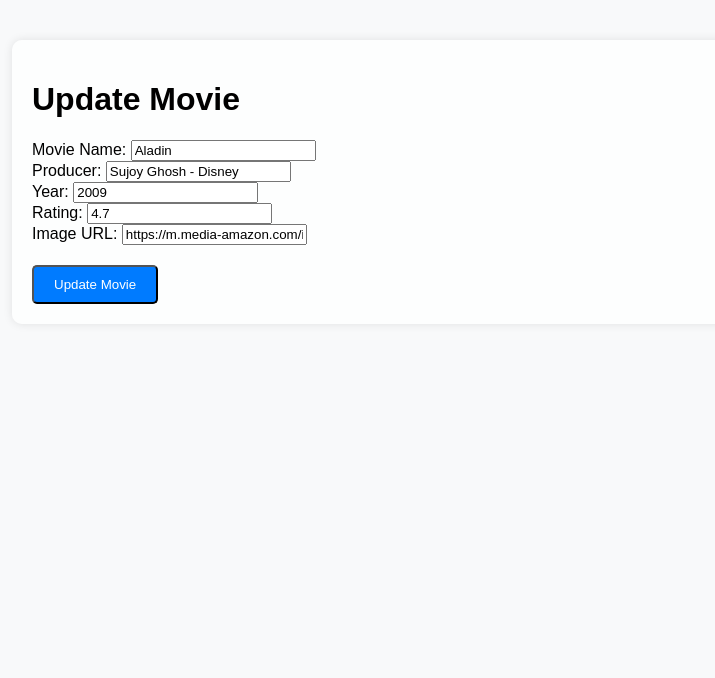
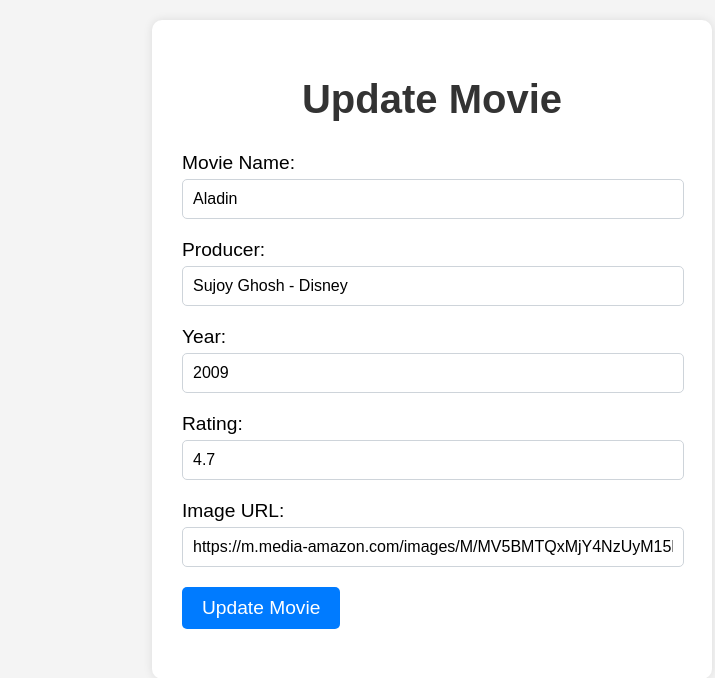
Before and after one commit to adim93d/moviweb_app, a Flask app: page /users/1/update_movie/3 in a window 1280 px wide. Shown: the top 678 px of the page, without its empty margins (208-923 px from the left). Run offline with Flask 3, Linux system fonts and the light colour scheme.

Commit message:
updated styling

```diff
--- a/data/movie_data.json
+++ b/data/movie_data.json
@@ -170,11 +170,11 @@
         "name": "Nimrod",
         "movies": {}
     },
-    "10": {
-        "name": "Adilev",
+    "11": {
+        "name": "Mario",
         "movies": {
             "1": {
-                "movie_name": "Peter Pan - original",
+                "movie_name": "Peter Pan",
                 "producer": "Clyde Geronimi, Wilfred Jackson, Hamilton Luske",
                 "year": "1953",
                 "rating": "7.3",
--- a/static/styles.css
+++ b/static/styles.css
@@ -1,72 +1,174 @@
 /* static/styles.css */
 
+/* Global styles */
 body {
     font-family: Arial, sans-serif;
-    background-color: #f8f9fa; /* Soft background color */
+    background-color: #f4f4f4;
     margin: 0;
     padding: 0;
 }
 
 .container {
-    max-width: 800px;
-    margin: 40px auto;
+    width: 80%;
+    max-width: 1200px;
+    margin: 20px auto;
     padding: 20px;
-    background-color: rgba(255, 255, 255, 0.8); /* Semi-transparent background */
+    background-color: #fff;
     border-radius: 10px;
-    box-shadow: 0 0 10px rgba(0, 0, 0, 0.1); /* Soft shadow */
+    box-shadow: 0 0 10px rgba(0, 0, 0, 0.1);
 }
 
-.jumbotron {
-    text-align: center;
-    background-color: rgba(255, 255, 255, 0.8); /* Semi-transparent background */
+h1, h2, h3 {
+    color: #333;
+}
+
+p {
+    color: #666;
+}
+
+a {
+    color: #007bff;
+    text-decoration: none;
+    transition: color 0.3s ease;
+}
+
+a:hover {
+    color: #0056b3;
+}
+
+ul {
+    list-style-type: none;
+    padding: 0;
+}
+
+/* Forms */
+.form-container {
+    max-width: 500px;
+    margin: 20px auto;
+    background: #fff;
     padding: 30px;
     border-radius: 10px;
-    box-shadow: 0 0 10px rgba(0, 0, 0, 0.1); /* Soft shadow */
+    box-shadow: 0 0 10px rgba(0, 0, 0, 0.1);
 }
 
-.btn {
+.form-container h1 {
+    text-align: center;
+    margin-bottom: 30px;
+    font-size: 2.5em;
+}
+
+.form-group {
+    margin-bottom: 20px;
+}
+
+.form-group label {
+    display: block;
+    font-size: 1.2em;
+    margin-bottom: 5px;
+}
+
+.form-group input[type="text"],
+.form-group input[type="email"] {
+    width: calc(100% - 20px);
+    padding: 10px;
+    font-size: 1em;
+    border: 1px solid #ced4da;
+    border-radius: 5px;
+}
+
+.form-group input[type="text"]:focus,
+.form-group input[type="email"]:focus {
+    outline: none;
+    border-color: #007bff;
+    box-shadow: 0 0 5px rgba(0, 123, 255, 0.5);
+}
+
+.form-group button[type="submit"] {
+    background-color: #007bff;
+    color: #fff;
+    border: none;
+    padding: 10px 20px;
+    font-size: 1.2em;
+    border-radius: 5px;
+    cursor: pointer;
+    transition: background-color 0.3s ease;
+}
+
+.form-group button[type="submit"]:hover {
+    background-color: #0056b3;
+}
+
+/* Error page */
+.error-page {
+    max-width: 500px;
+    margin: 20px auto;
+    background: #fff;
+    padding: 30px;
+    border-radius: 10px;
+    box-shadow: 0 0 10px rgba(0, 0, 0, 0.1);
+    text-align: center;
+}
+
+.error-page h1 {
+    font-size: 3em;
+    color: #dc3545;
+    margin-bottom: 10px;
+}
+
+.error-page h2 {
+    font-size: 2em;
+    color: #333;
+    margin-bottom: 20px;
+}
+
+.error-page p {
+    font-size: 1.2em;
+    color: #666;
+    margin-bottom: 20px;
+}
+
+.error-page a {
     display: inline-block;
-    padding: 10px 20px;
-    margin-top: 20px;
-    background-color: #007bff; /* Primary button color */
+    background-color: #007bff;
     color: #fff;
     text-decoration: none;
+    padding: 10px 20px;
     border-radius: 5px;
     transition: background-color 0.3s ease;
 }
 
-.btn:hover {
-    background-color: #0056b3; /* Darker shade on hover */
+.error-page a:hover {
+    background-color: #0056b3;
 }
 
-.error-page {
-    text-align: center;
-    margin-top: 50px;
+/* Button styles */
+.btn {
+    display: inline-block;
+    background-color: #007bff;
+    color: #fff;
+    text-decoration: none;
+    padding: 10px 20px;
+    border-radius: 5px;
+    transition: background-color 0.3s ease;
+    margin-top: 10px;
 }
 
-.error-page h1 {
-    font-size: 4em;
+.btn:hover {
+    background-color: #0056b3;
 }
 
-.error-page h2 {
-    font-size: 2em;
-    color: #dc3545; /* Bootstrap's danger color for error messages */
+.btn-danger {
+    background-color: #dc3545;
+    color: #fff;
+    border: none;
+    padding: 10px 20px;
+    font-size: 1em;
+    border-radius: 5px;
+    cursor: pointer;
+    transition: background-color 0.3s ease;
+    margin-top: 10px;
 }
 
-.error-page p {
-    font-size: 1.2em;
-    margin-bottom: 20px;
+.btn-danger:hover {
+    background-color: #c82333;
 }
-
-.error-page a {
-    text-decoration: none;
-    color: #007bff; /* Bootstrap's primary color for links */
-    padding: 5px 10px;
-    border-radius: 5px;
-    transition: background-color 0.3s ease, color 0.3s ease;
-}
-
-.error-page a:hover {
-    background-color: #007bff;
-    color: #fff;
-}
--- a/templates/update_movie.html
+++ b/templates/update_movie.html
@@ -6,25 +6,37 @@
     <link rel="stylesheet" href="{{ url_for('static', filename='styles.css') }}">
 </head>
 <body>
-    <div class="container">
+    <div class="form-container">
         <h1>Update Movie</h1>
         <form action="{{ url_for('update_movie', user_id=user_id, movie_id=movie_id) }}" method="POST">
-            <label for="movie_name">Movie Name:</label>
-            <input type="text" id="movie_name" name="movie_name" value="{{ movie['movie_name'] }}" required><br>
+            <div class="form-group">
+                <label for="movie_name">Movie Name:</label>
+                <input type="text" id="movie_name" name="movie_name" value="{{ movie['movie_name'] }}" required>
+            </div>
 
-            <label for="producer">Producer:</label>
-            <input type="text" id="producer" name="producer" value="{{ movie['producer'] }}" required><br>
+            <div class="form-group">
+                <label for="producer">Producer:</label>
+                <input type="text" id="producer" name="producer" value="{{ movie['producer'] }}" required>
+            </div>
 
-            <label for="year">Year:</label>
-            <input type="text" id="year" name="year" value="{{ movie['year'] }}" required><br>
+            <div class="form-group">
+                <label for="year">Year:</label>
+                <input type="text" id="year" name="year" value="{{ movie['year'] }}" required>
+            </div>
 
-            <label for="rating">Rating:</label>
-            <input type="text" id="rating" name="rating" value="{{ movie['rating'] }}" required><br>
+            <div class="form-group">
+                <label for="rating">Rating:</label>
+                <input type="text" id="rating" name="rating" value="{{ movie['rating'] }}" required>
+            </div>
 
-            <label for="img_url">Image URL:</label>
-            <input type="text" id="img_url" name="img_url" value="{{ movie['img_url'] }}" required><br>
+            <div class="form-group">
+                <label for="img_url">Image URL:</label>
+                <input type="text" id="img_url" name="img_url" value="{{ movie['img_url'] }}" required>
+            </div>
 
-            <button type="submit" class="btn btn-primary">Update Movie</button>
+            <div class="form-group">
+                <button type="submit">Update Movie</button>
+            </div>
         </form>
     </div>
 </body>
```
Also changed, not shown: templates/add_movie.html (+8 -5 lines), templates/add_user.html (+8 -5 lines).
